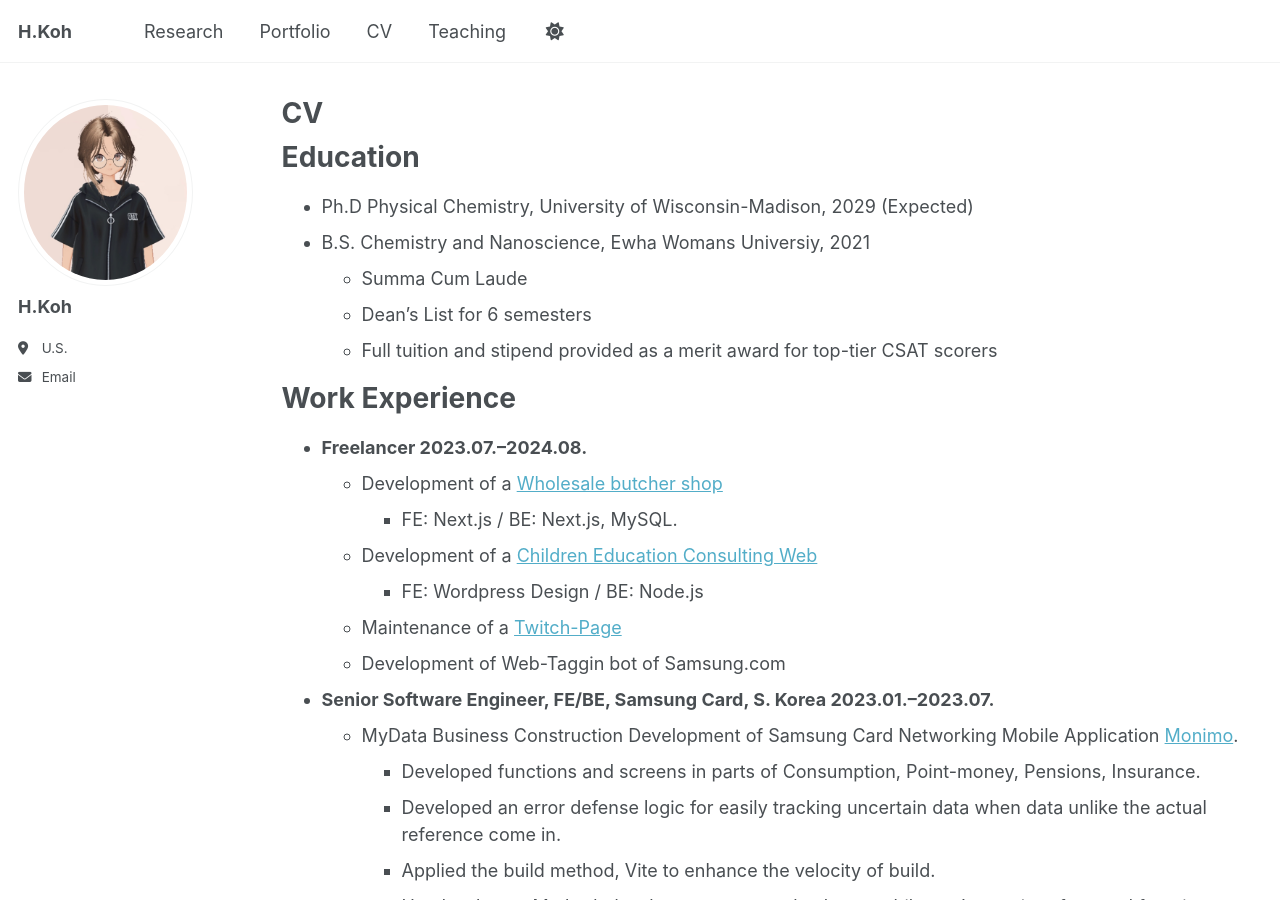
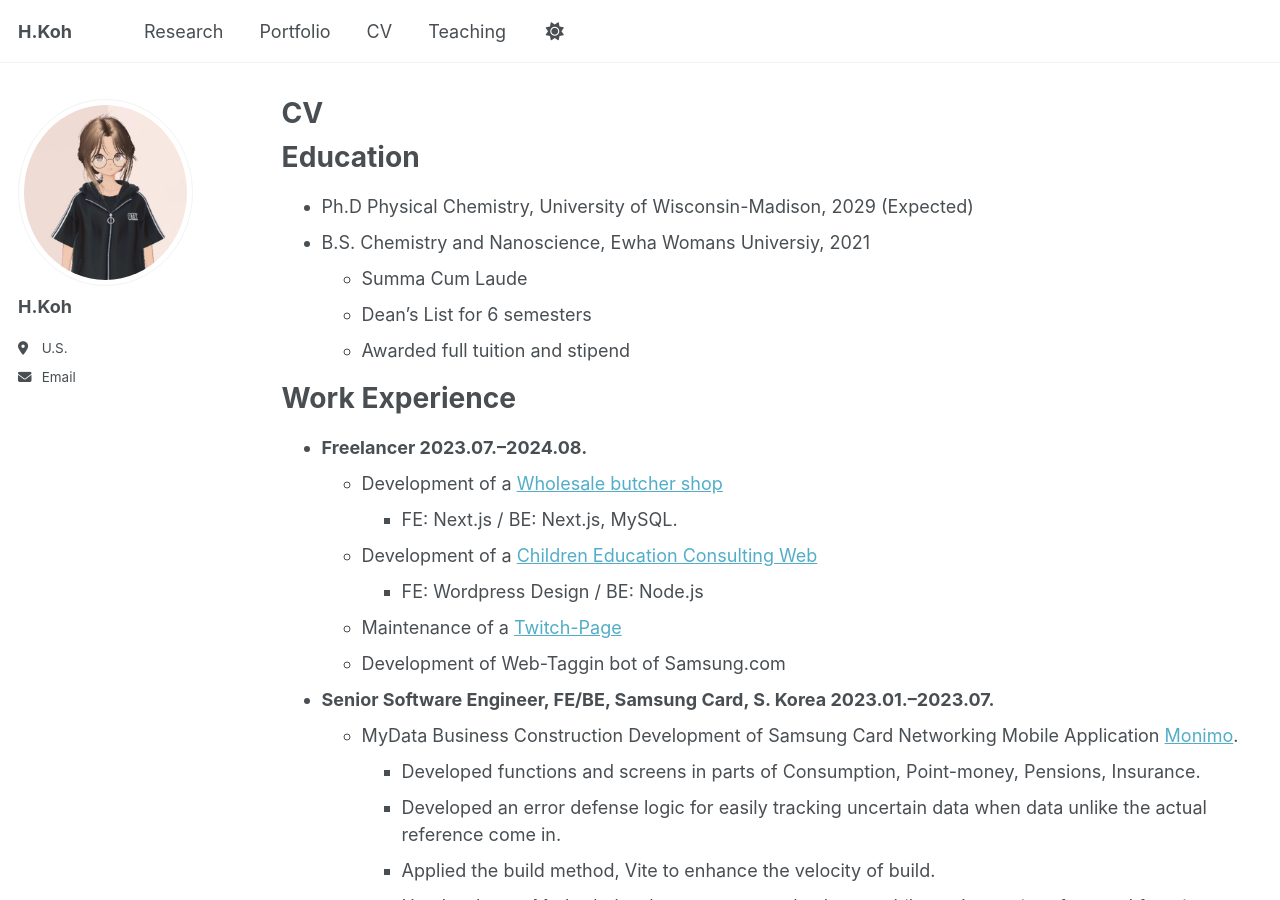
Before and after one commit to MaximHelio/MaximHelio.github.io, a Jekyll site: the page built from _pages/cv.md, in a window 1280 px wide and 900 px high. Built offline with Jekyll 4.4.1, drawn with Linux system fonts in a browser that asks for light colours.

Commit message:
Modify some

```diff
--- a/_pages/cv.md
+++ b/_pages/cv.md
@@ -15,7 +15,7 @@ Education
 * B.S. Chemistry and Nanoscience, Ewha Womans Universiy, 2021
   * Summa Cum Laude
   * Dean's List for 6 semesters
-  * Full tuition and stipend provided as a merit award for top-tier CSAT scorers
+  * Awarded full tuition and stipend
 
 Work Experience
 ======
```
Also changed, not shown: _pages/teaching.md (+1 -1 lines).
